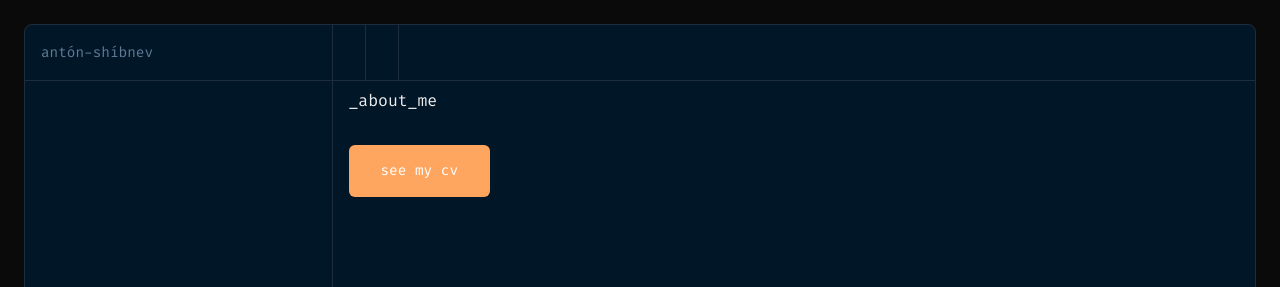
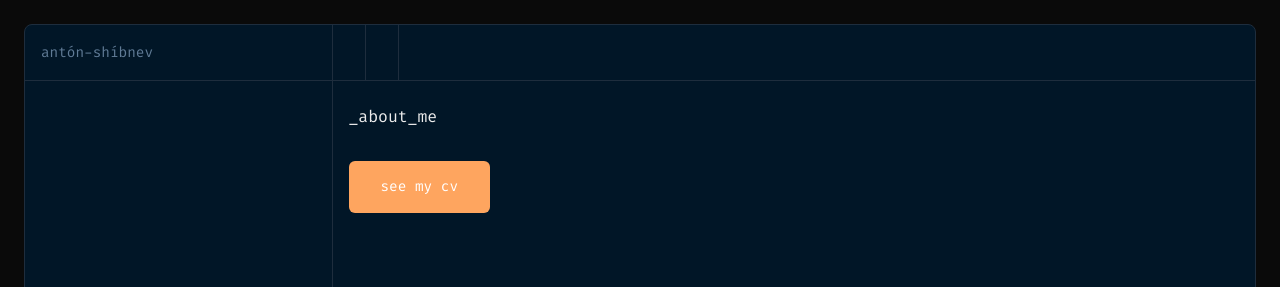
Before and after one commit to shibnev/bo_portfolio, a Next.js app: page /about in a window 1280 px wide. Shown: the top 287 px of the page. Built offline with nearby package versions, Linux system fonts and the light colour scheme; no server answers; the database is empty.

Commit message:
feat: update CodeText component to remove 'hide' class and adjust PageInner padding

```diff
--- a/src/components/CodeText.tsx
+++ b/src/components/CodeText.tsx
@@ -39,7 +39,7 @@ export default function CodeText({ className = '', children, lineHeight = 30 }:
     >
       <div
         style={{ lineHeight: `${lineHeight}px` }}
-        className='md:flex flex-col main-text top-2 left-0 text-right pr-6 hide'
+        className='hidden md:flex flex-col main-text top-2 left-0 text-right pr-6'
       >
         {Array.from({ length: lines || 0 }, (_, i) => (<span key={i}>{i + 1}</span>))}
       </div>
--- a/src/components/PageInner.tsx
+++ b/src/components/PageInner.tsx
@@ -18,7 +18,7 @@ export default function PageInner({ children, className = '', menu }: IPageInner
         {menu && <AccordionList menu={menu} />}
       </Aside>
 
-      <Container className='py-2 flex-1 flex flex-col'>
+      <Container className='py-6 flex-1 flex flex-col'>
         {children}
       </Container>
     </section>
```
